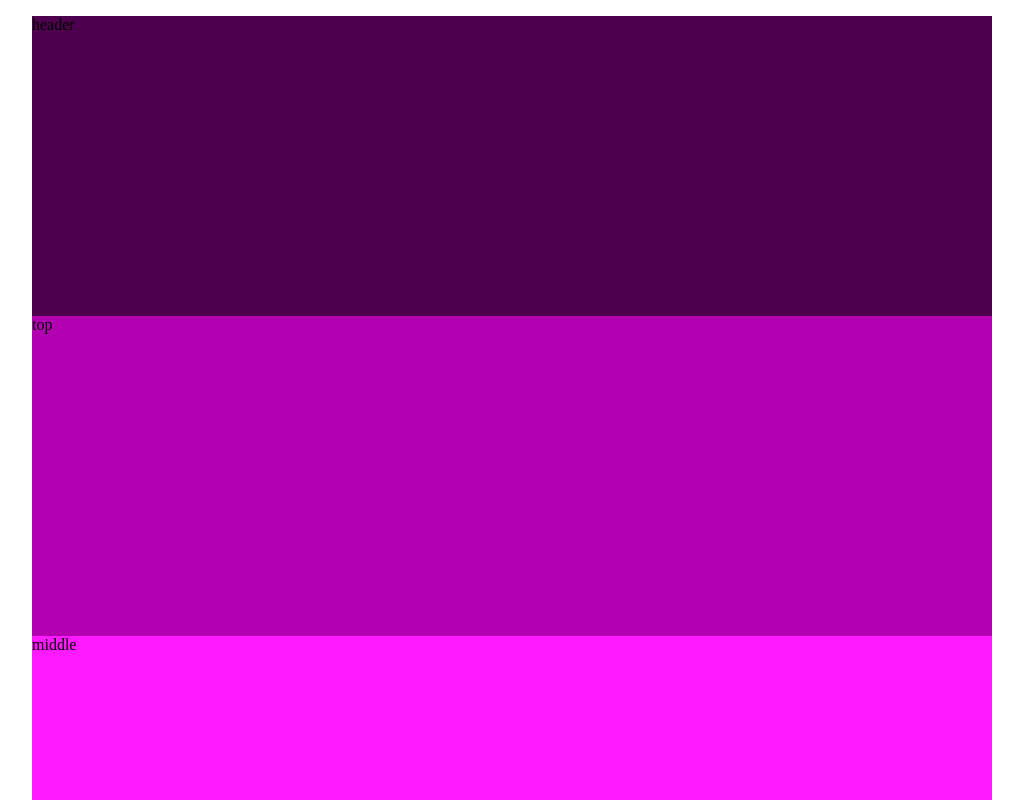
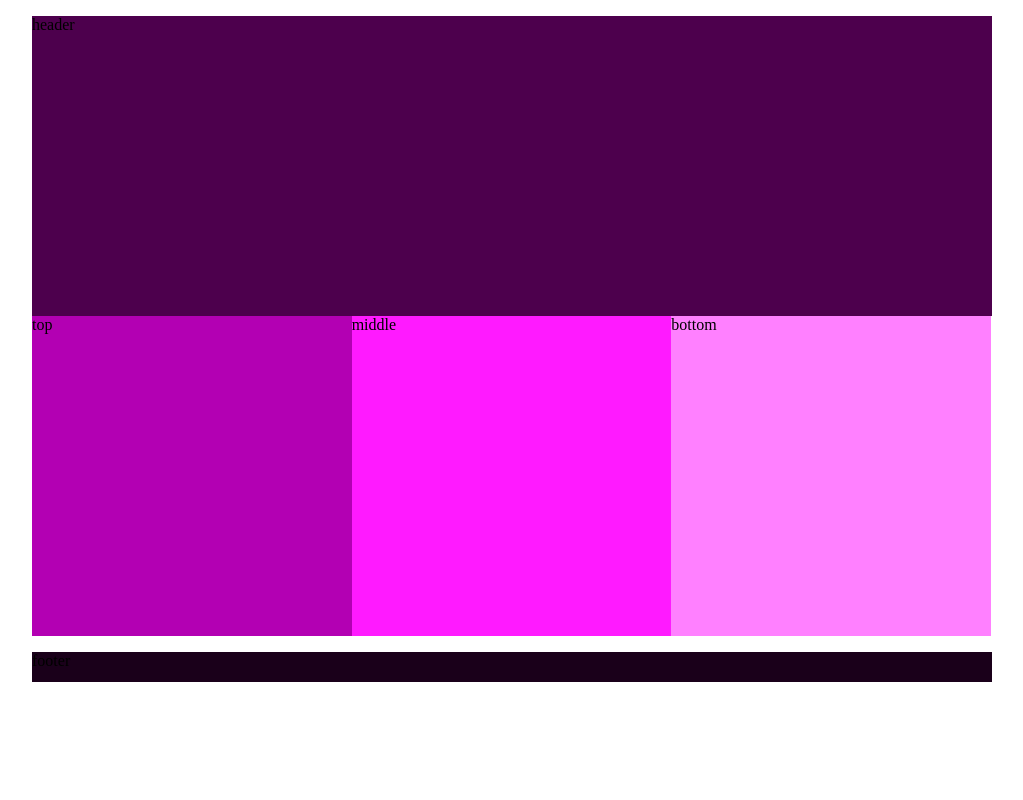
Before and after one commit to LaycH/colors-excercise-206, a plain HTML site: page index.html in a window 1280 px wide. Shown: the top 800 px of the page, without its empty margins (128-1151 px from the left). Drawn offline with Linux system fonts and the light colour scheme.

Commit message:
updated #column-3 and .col-3 to reflact the width percentages

```diff
--- a/css/main.css
+++ b/css/main.css
@@ -78,13 +78,20 @@ it will switch to a new set of styles.*/
 
   #column-3 {
     background-color:#98e698;
+    width: 100%;
   }
 
   footer {
     background-color:#28a428 ;
   }
 
+  .col-3 {
+    width: 50%;
+  }
+
 }
+
+
 
 
 /*---------- Desktops ----------*/
@@ -106,10 +113,15 @@ it will switch to a new set of styles.*/
 
   #column-3 {
     background-color:#ff80ff;
+    width:33.3%;
   }
 
   footer {
     background-color:#1a001a;
   }
 
+  .col-3 {
+    width:33.3%;
+  }
+
 }
```
